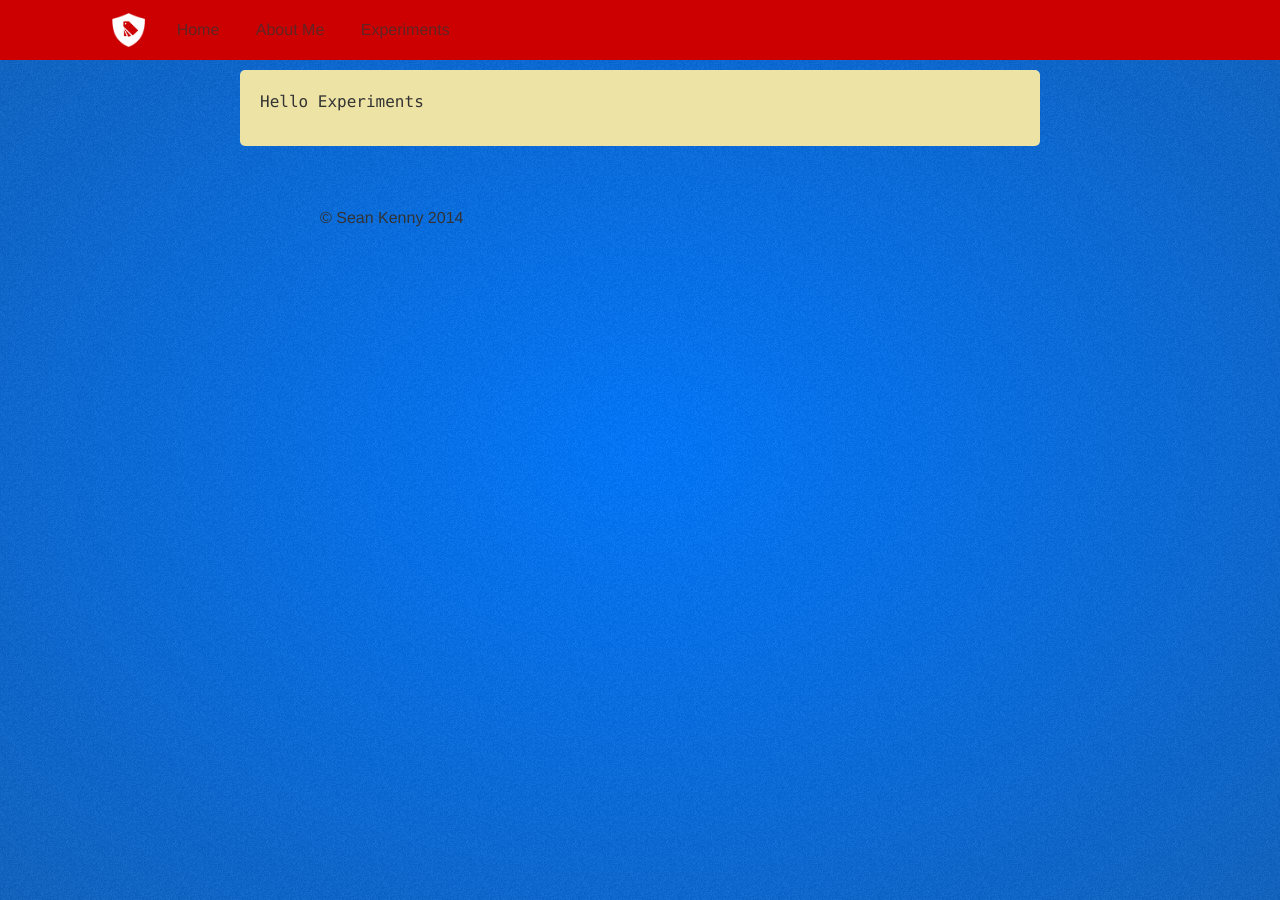
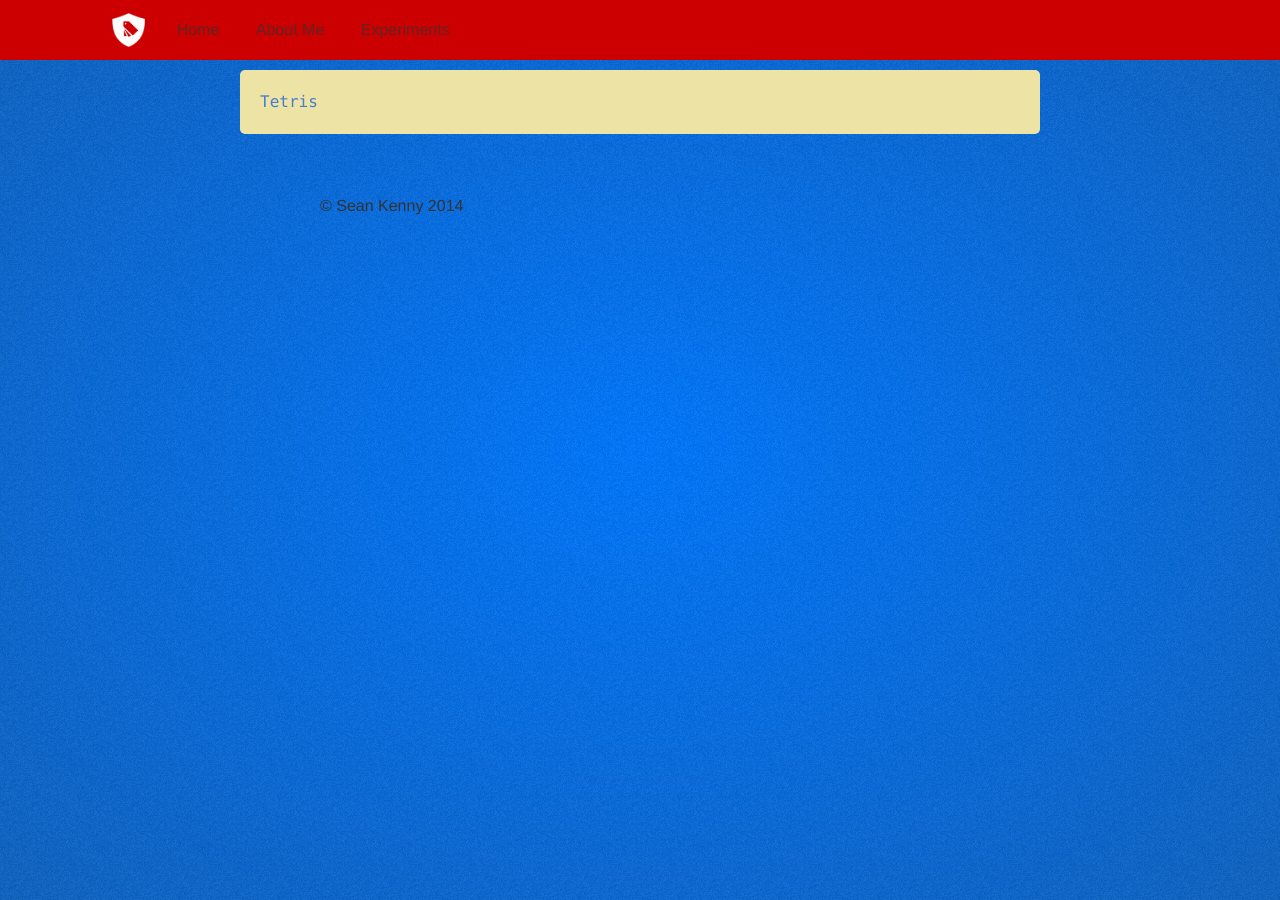
Before and after one commit to cookiefission/cookiefission.github.io, a Jekyll site: the page built from experiments/index.html, in a window 1280 px wide. Built offline with Jekyll 4.4.1, drawn with Linux system fonts in a browser that asks for light colours.

Commit message:
Added tetris experiment and experiments data file

```diff
--- /dev/null
+++ b/_data/experiments.yml
@@ -0,0 +1,2 @@
+- name: Tetris
+  url: tetris
--- a/experiments/index.html
+++ b/experiments/index.html
@@ -2,4 +2,12 @@
 layout: default
 title: Experiments
 ---
-<p>Hello Experiments</p>
+<ul>
+  {% for experiment in site.data.experiments %}
+  <li>
+  <a href="{{ site.url }}/experiments/{{ experiment.url }}">
+      {{ experiment.name }}
+    </a>
+  </li>
+  {% endfor %}
+</ul>
--- /dev/null
+++ b/experiments/tetris/index.html
@@ -0,0 +1,5 @@
+---
+layout: default
+title: Tetris
+---
+<p>Tetris!</p>
```
